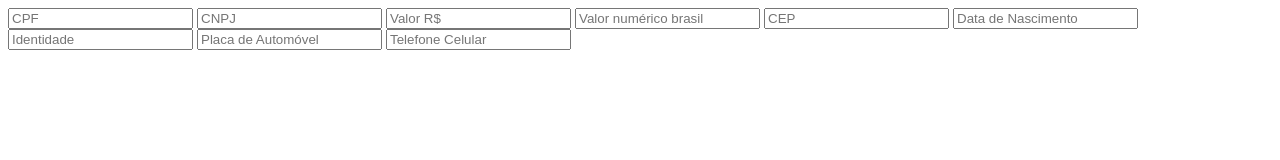
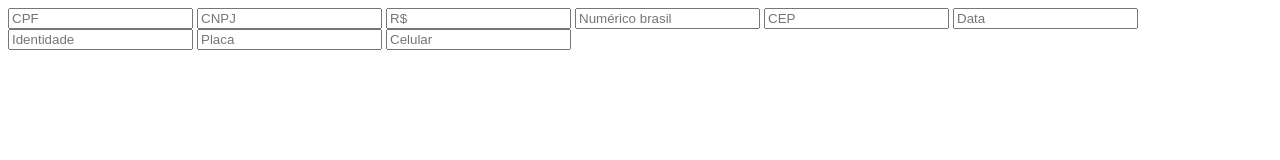
Before and after one commit to lucascardosoroscoe/Macros-em-Javascript-JQuery, a plain HTML site: page index.html in a window 1280 px wide. Drawn offline with nearby package versions, Linux system fonts and the light colour scheme.

Commit message:
Redução HTML 3

```diff
--- a/index.html
+++ b/index.html
@@ -1,13 +1,13 @@
 <form action="#" method="GET">
     <input type="text" id="inputCpf" placeholder="CPF" >
     <input type="text" id="inputCnpj" placeholder="CNPJ" >
-    <input type="text" id="inputValor" placeholder="Valor R$" >
-    <input type="text" id="inputNumero" class="numero" placeholder="Valor numérico brasil" >
+    <input type="text" id="inputValor" placeholder="R$" >
+    <input type="text" id="inputNumero" class="numero" placeholder="Numérico brasil" >
     <input type="text" id="inputCep" placeholder="CEP" >
-    <input type="text" id="inputData" placeholder="Data de Nascimento" >
+    <input type="text" id="inputData" placeholder="Data" >
     <input type="text" id="inputRg" placeholder="Identidade" >
-    <input type="text" id="inputPlaca" placeholder="Placa de Automóvel" >
-    <input type="text" id="inputTelefone" placeholder="Telefone Celular" >
+    <input type="text" id="inputPlaca" placeholder="Placa" >
+    <input type="text" id="inputTelefone" placeholder="Celular" >
 </form>
 <script src="https://code.jquery.com/jquery-3.5.1.slim.min.js" crossorigin="anonymous"></script>
 <script src="./js/jquery.mask.min.js"></script>
```
